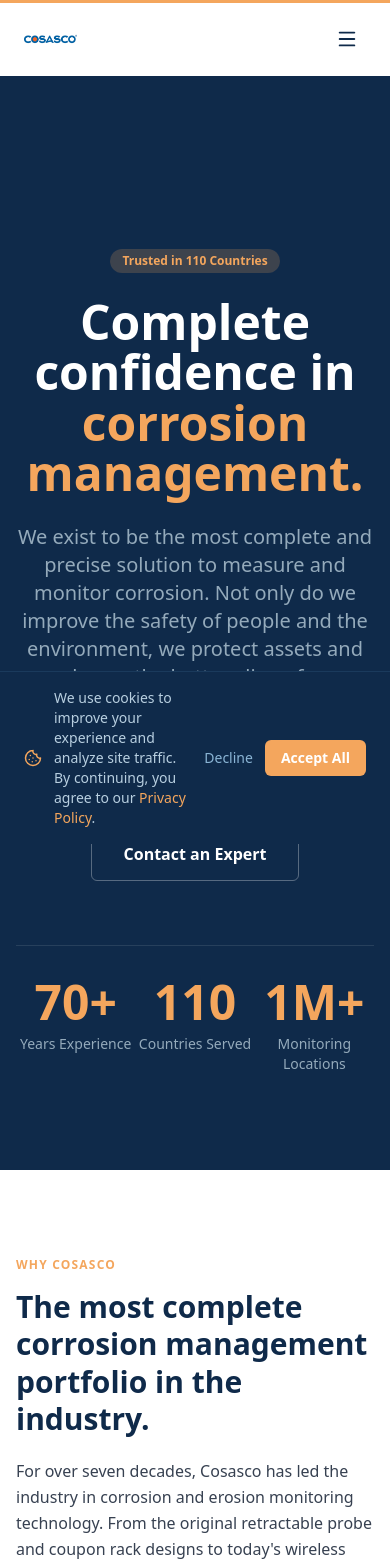
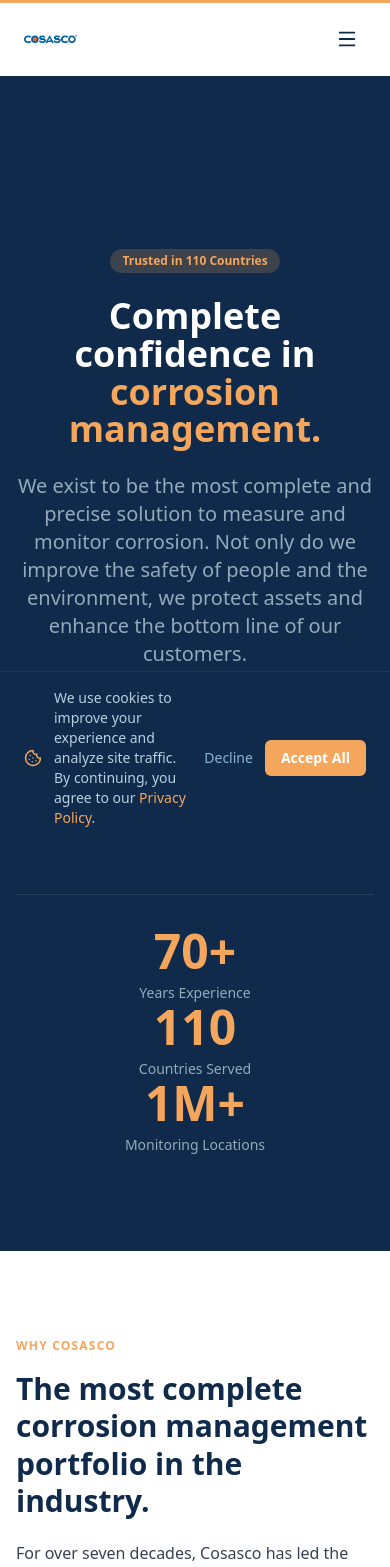
Before and after one commit to calebnewtonusc/cosasco, a Next.js app: page / in a window 390 px wide. Shown: the top 1567 px of the page. Built offline with nearby package versions, Linux system fonts and the light colour scheme; a web font is replaced by a local one.

Commit message:
Fix mobile responsiveness: responsive grids and hero text

```diff
--- a/app/page.tsx
+++ b/app/page.tsx
@@ -325,7 +325,7 @@
 
               {/* Headline */}
               <h1
-                className="font-black text-5xl lg:text-6xl xl:text-7xl leading-[1.05]"
+                className="font-black text-4xl sm:text-5xl lg:text-6xl xl:text-7xl leading-[1.05]"
                 style={{ color: '#ffffff' }}
               >
                 Complete confidence in
@@ -366,7 +366,7 @@
 
               {/* Stats row */}
               <div
-                className="mt-16 pt-8 border-t grid grid-cols-3 max-w-2xl mx-auto lg:mx-0"
+                className="mt-16 pt-8 border-t grid grid-cols-1 sm:grid-cols-3 max-w-2xl mx-auto lg:mx-0"
                 style={{ borderColor: 'rgba(255,255,255,0.1)' }}
               >
                 <StatCounter end={70} suffix="+" label="Years Experience" />
@@ -504,7 +504,7 @@
             </div>
 
             {/* Industry cards */}
-            <div className="grid grid-cols-2 lg:grid-cols-3 gap-4 mt-10">
+            <div className="grid grid-cols-1 sm:grid-cols-2 lg:grid-cols-3 gap-4 mt-10">
               {industries.map((ind) => {
                 const Icon = ind.icon
                 return (
```
